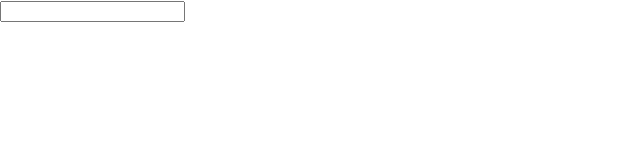
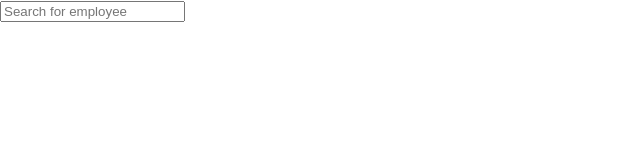
Before and after one commit to Star-Gibson/React_EmployeeDirectory, a React (Create React App) app: page / in a window 1280 px wide. Shown: the top 160 px of the page, without its empty margins (0-640 px from the left). Built offline with nearby package versions, Linux system fonts and the light colour scheme.

Commit message:
HandleChange functionality/setState for Search Input

```diff
--- a/src/App.js
+++ b/src/App.js
@@ -2,9 +2,22 @@ import React, { Component} from "react";
 import Search from "./Search/Search";
 
 class App extends Component {
+  //State
+  state = {
+    search: "",
+    people: [ ]
+  };
+
+  //handleChange Functionality
+  handleChange = (event) => { this.setState({ search: event.target.value})}
+
+//Render
   render () {
     return (
-      <Search />
+      <Search
+      placeholder = "Search for employee"
+      handleChange={this.handleChange}
+      />
     )
   }
 }
```
Also changed, not shown: 1 other file (tests, documents, lock files or other folders).
